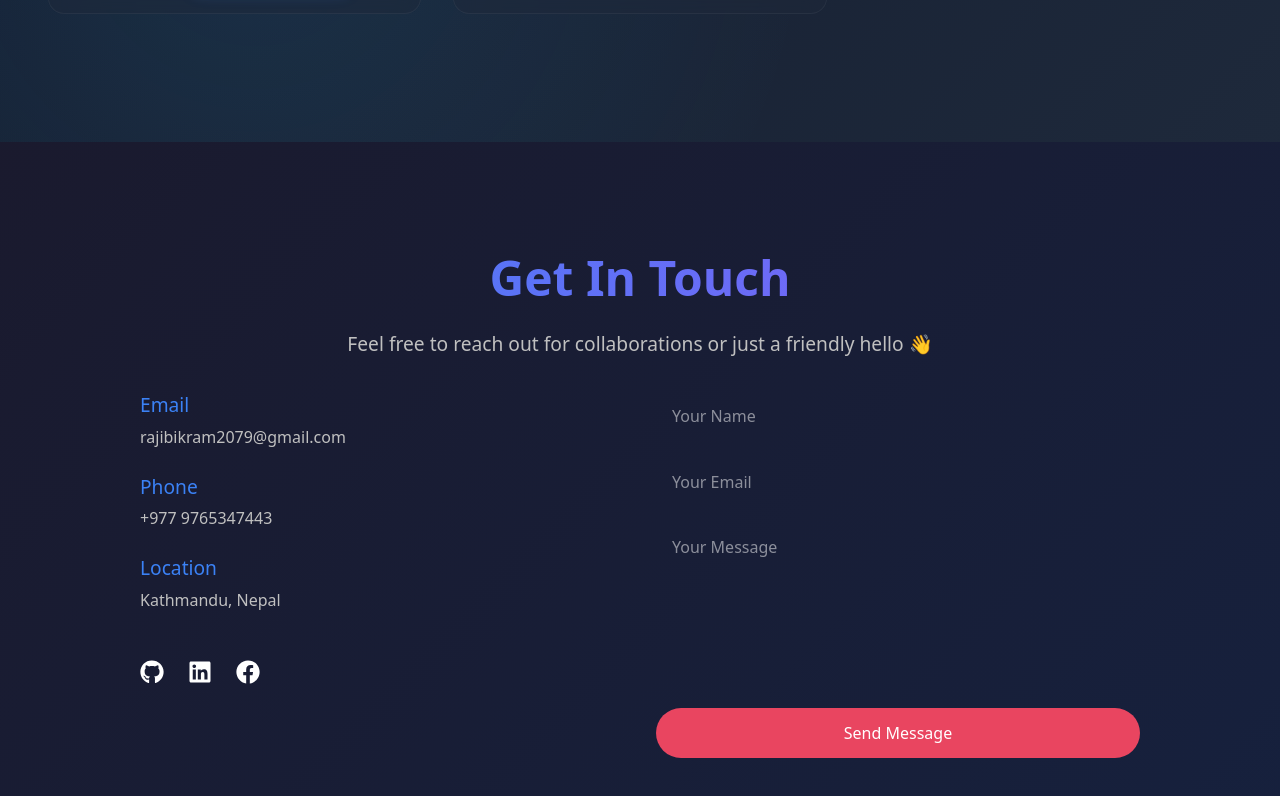
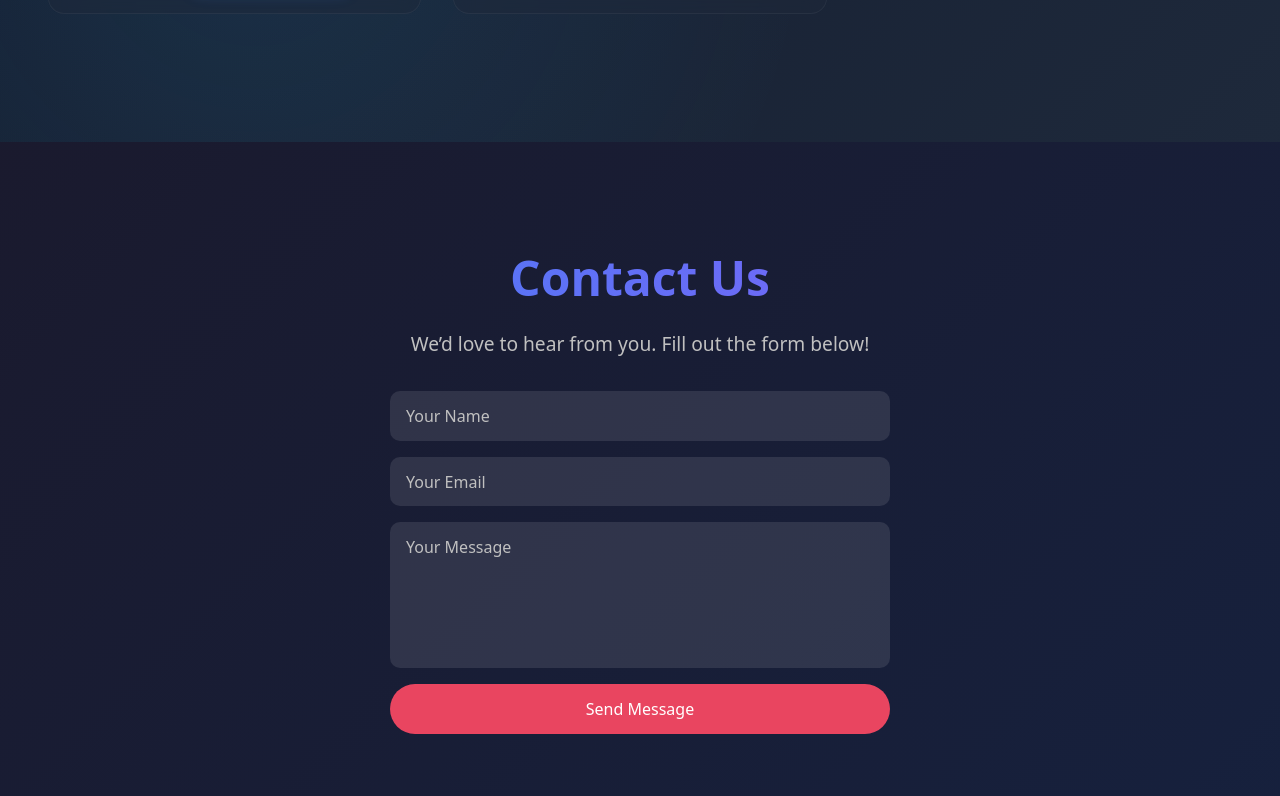
Before and after one commit to rajibbikram/Portfolio, a Next.js app: page / in a window 1280 px wide. Shown: the part 2711-3507 px from the top of the page. Built offline with nearby package versions, Linux system fonts and the light colour scheme.

Commit message:
Change in contact sec

```diff
--- /dev/null
+++ b/src/app/api/contact/route.js
@@ -0,0 +1,40 @@
+import nodemailer from "nodemailer";
+
+export async function POST(req) {
+  try {
+    const { name, email, message } = await req.json();
+
+    // Setup transporter with Gmail
+    const transporter = nodemailer.createTransport({
+      service: "gmail",
+      auth: {
+        user: process.env.EMAIL_USER,
+        pass: process.env.EMAIL_PASS,
+      },
+    });
+
+    // Email options
+    const mailOptions = {
+      from: process.env.EMAIL_USER,
+      to: process.env.EMAIL_USER, // You receive emails in your Gmail
+      subject: `📩 New Contact Message from ${name}`,
+      text: `
+        Name: ${name}
+        Email: ${email}
+        Message: ${message}
+      `,
+    };
+
+    // Send email
+    await transporter.sendMail(mailOptions);
+
+    return new Response(JSON.stringify({ success: true, msg: "Email sent successfully!" }), {
+      status: 200,
+    });
+  } catch (error) {
+    console.error("Email error:", error);
+    return new Response(JSON.stringify({ success: false, msg: "Failed to send email." }), {
+      status: 500,
+    });
+  }
+}
--- a/src/components/Contact.js
+++ b/src/components/Contact.js
@@ -1,15 +1,14 @@
 "use client";
-import React, { useState } from "react";
-import emailjs from "@emailjs/browser";
-import { FaGithub, FaLinkedin, FaFacebook } from "react-icons/fa";
+import { useState } from "react";
 import "../css/Contact.css";
 
 export default function Contact() {
   const [formData, setFormData] = useState({
     name: "",
     email: "",
-    message: "",
+    message: ""
   });
+
   const [status, setStatus] = useState("");
 
   const handleChange = (e) => {
@@ -21,63 +20,27 @@ export default function Contact() {
     setStatus("Sending...");
 
     try {
-      const result = await emailjs.send(
-        process.env.NEXT_PUBLIC_EMAILJS_SERVICE_ID,
-        process.env.NEXT_PUBLIC_EMAILJS_TEMPLATE_ID,
-        formData,
-        process.env.NEXT_PUBLIC_EMAILJS_PUBLIC_KEY
-      );
+      const res = await fetch("/api/contact", {
+        method: "POST",
+        headers: { "Content-Type": "application/json" },
+        body: JSON.stringify(formData),
+      });
 
-      if (result.status === 200) {
-        setStatus("Message sent successfully!");
+      if (res.ok) {
+        setStatus("Message sent successfully ✅");
         setFormData({ name: "", email: "", message: "" });
       } else {
-        setStatus("Failed to send message.");
+        setStatus("Failed to send message ❌");
       }
-    } catch (err) {
-      console.error(err);
-      setStatus("Failed to send message.");
+    } catch (error) {
+      setStatus("Error: " + error.message);
     }
   };
 
   return (
-    <section className="contact" id="contact">
-      <h1 className="contact-title">Get In Touch</h1>
-      <p className="contact-subtitle">
-        Feel free to reach out for collaborations or just a friendly hello 👋
-      </p>
-
-      <div className="contact-grid">
-        {/* Contact Info */}
-        <div className="contact-info">
-          <div className="info-item">
-            <h3>Email</h3>
-            <p>rajibikram2079@gmail.com</p>
-          </div>
-          <div className="info-item">
-            <h3>Phone</h3>
-            <p>+977 9765347443</p>
-          </div>
-          <div className="info-item">
-            <h3>Location</h3>
-            <p>Kathmandu, Nepal</p>
-          </div>
-
-          <div className="social-links">
-            <a href="
-https://github.com/rajibbikram" target="_blank" rel="noopener noreferrer" aria-label="GitHub">
-              <FaGithub className="social-icon" />
-            </a>
-            <a href="https://www.linkedin.com/in/rajib-bikram-shah-55b81326a" target="_blank" rel="noopener noreferrer" aria-label="LinkedIn">
-              <FaLinkedin className="social-icon" />
-            </a>
-            <a href="https://www.facebook.com/rajib.thakure" target="_blank" rel="noopener noreferrer" aria-label="Facebook">
-              <FaFacebook className="social-icon" />
-            </a>
-          </div>
-        </div>
-
-        {/* Contact Form */}
+    <div className="contact">
+      <h1 className="contact-title">Contact Us</h1>
+      <p className="contact-subtitle">We’d love to hear from you. Fill out the form below!</p>
       <div className="contact-form">
         <form onSubmit={handleSubmit}>
           <input
@@ -98,17 +61,16 @@ https://github.com/rajibbikram" target="_blank" rel="noopener noreferrer" aria-l
           />
           <textarea
             name="message"
-              rows="6"
             placeholder="Your Message"
             value={formData.message}
             onChange={handleChange}
             required
+            rows={5}
           />
           <button type="submit">Send Message</button>
         </form>
-          {status && <p className="form-status">{status}</p>}
       </div>
+      {status && <p className="contact-status">{status}</p>}
     </div>
-    </section>
   );
 }
--- a/src/css/Contact.css
+++ b/src/css/Contact.css
@@ -25,39 +25,13 @@
   color: #c0c0c0;
 }
 
-/* Grid Layout */
-.contact-grid {
-  display: grid;
-  grid-template-columns: repeat(auto-fit, minmax(300px, 1fr));
-  gap: 2rem;
-  max-width: 1000px;
-  margin: 0 auto;
-  align-items: start;
-}
-
-/* Contact Info */
-.contact-info {
-  display: flex;
-  flex-direction: column;
-  gap: 1.5rem;
-  text-align: left;
-}
-
-.contact-info .info-item h3 {
-  font-size: 1.2rem;
-  color: #3b82f6;
-  margin-bottom: 0.3rem;
-}
-
-.contact-info .info-item p {
-  color: #c0c0c0;
-}
-
 /* Contact Form */
 .contact-form form {
   display: flex;
   flex-direction: column;
   gap: 1rem;
+  max-width: 500px;
+  margin: 0 auto;
 }
 
 .contact-form input,
@@ -68,6 +42,13 @@
   outline: none;
   font-size: 1rem;
   resize: none;
+  background: rgba(255, 255, 255, 0.1);
+  color: white;
+}
+
+.contact-form input::placeholder,
+.contact-form textarea::placeholder {
+  color: #c0c0c0;
 }
 
 .contact-form button {
@@ -85,23 +66,11 @@
   background: #ff2e63;
 }
 
-/* Social Media Links */
-.social-links {
-  display: flex;
-  gap: 1.5rem;
-  margin-top: 1.5rem;
-  justify-content: flex-start;
-}
-
-.social-links a {
-  color: white;
-  font-size: 1.5rem;
-  transition: transform 0.3s ease, color 0.3s ease;
-}
-
-.social-links a:hover {
-  transform: translateY(-3px);
-  color: #3b82f6;
+/* Status Message */
+.contact-status {
+  margin-top: 1rem;
+  font-size: 1rem;
+  color: #00ff99;
 }
 
 /* Responsive */
@@ -113,8 +82,4 @@
   .contact-subtitle {
     font-size: 1rem;
   }
-
-  .contact-grid {
-    grid-template-columns: 1fr;
-  }
 }
```
Lines whose indentation alone changed are shown as unchanged.
